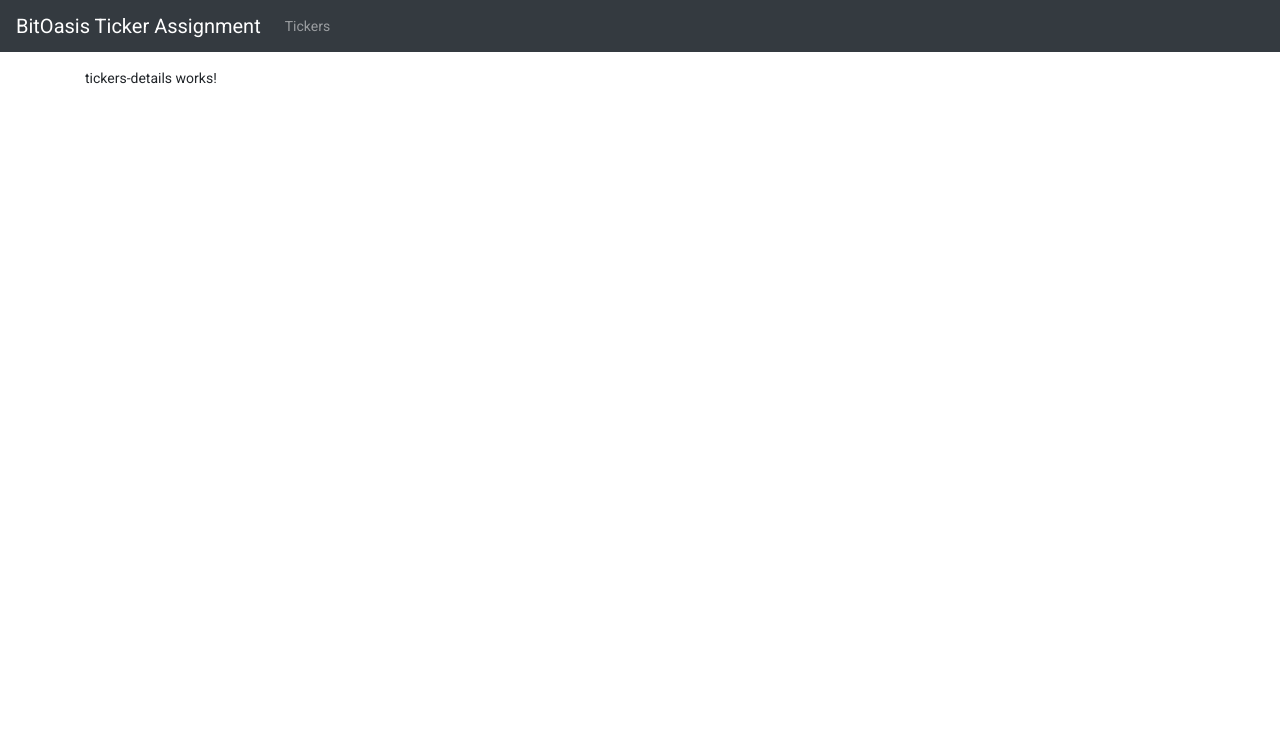
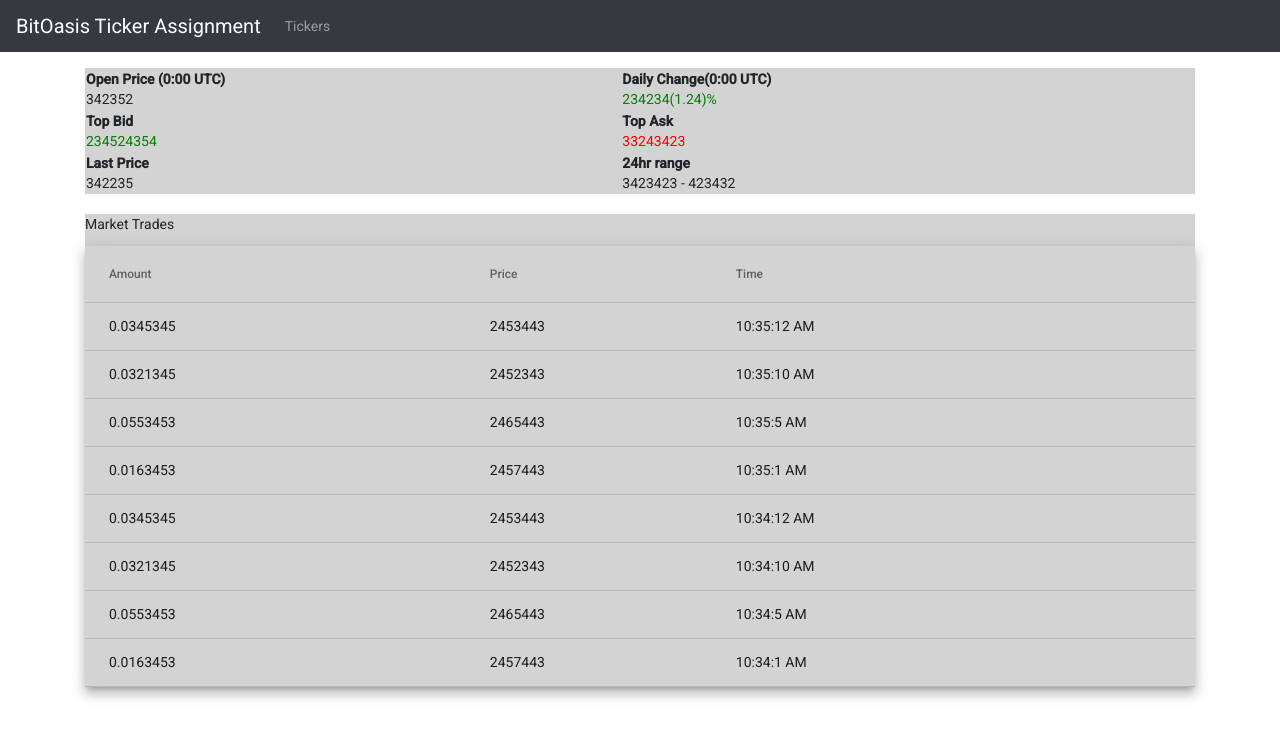
Before and after one commit to arpitaakundu/trading-pair, an Angular app: page /tickers/1 in a window 1280 px wide. Shown: the top 738 px of the page. Built offline with nearby package versions, Linux system fonts and the light colour scheme.

Commit message:
Interim commit for Trades websocket code

```diff
--- a/package.json
+++ b/package.json
@@ -22,6 +22,7 @@
     "@angular/router": "~13.2.0",
     "rxjs": "~7.5.0",
     "tslib": "^2.3.0",
+    "ws": "^8.4.2",
     "zone.js": "~0.11.4"
   },
   "devDependencies": {
@@ -30,6 +31,7 @@
     "@angular/compiler-cli": "~13.2.0",
     "@types/jasmine": "~3.10.0",
     "@types/node": "^12.11.1",
+    "@types/ws": "^8.2.2",
     "jasmine-core": "~4.0.0",
     "karma": "~6.3.0",
     "karma-chrome-launcher": "~3.1.0",
--- a/src/app/app.module.ts
+++ b/src/app/app.module.ts
@@ -8,6 +8,8 @@ import { FormsModule } from '@angular/forms';
 import { HttpClientModule } from '@angular/common/http';
 import { BrowserAnimationsModule } from '@angular/platform-browser/animations';
 import {MatGridListModule} from '@angular/material/grid-list';
+import {MatTableModule} from '@angular/material/table';
+
 @NgModule({
   declarations: [
     AppComponent,
@@ -21,6 +23,7 @@ import {MatGridListModule} from '@angular/material/grid-list';
     HttpClientModule,
     BrowserAnimationsModule,
     MatGridListModule,
+    MatTableModule,
   ],
   providers: [],
   bootstrap: [AppComponent]
--- a/src/app/components/tickers-details/tickers-details.component.css
+++ b/src/app/components/tickers-details/tickers-details.component.css
@@ -0,0 +1,7 @@
+table{
+  width: 100%;
+  background-color: lightgray;
+}
+.bglightgray{
+  background-color: lightgrey;
+}
--- a/src/app/components/tickers-details/tickers-details.component.html
+++ b/src/app/components/tickers-details/tickers-details.component.html
@@ -1 +1,58 @@
-<p>tickers-details works!</p>
+
+<div class="bglightgray">
+  <table>
+    <tr>
+      <td><b>Open Price (0:00 UTC)</b><br/>
+        {{tickerDetails.openprice}}</td>
+      <td><b>Daily Change(0:00 UTC)</b> <br/>
+       <span [ngStyle]="{ color: tickerDetails.tilecolor}"> {{tickerDetails.dailychange}}({{tickerDetails.dailychangerelative}})%</span>
+      </td>
+    </tr>
+    <tr>
+      <td><b>Top Bid</b><br/>
+        <span style="color:green;">{{tickerDetails.bid}}</span>
+      </td>
+      <td><b>Top Ask</b><br/>
+        <span style="color:red;">{{tickerDetails.ask}}</span>
+      </td>
+    </tr>
+    <tr>
+      <td><b>Last Price</b><br/>
+        {{tickerDetails.lastprice}}
+      </td>
+      <td><b>24hr range</b><br/>
+      {{tickerDetails.low}} - {{tickerDetails.high}}</td>
+    </tr>
+  </table>
+</div>
+<br/>
+<div class="bglightgray">
+  <p>Market Trades</p>
+  <table mat-table [dataSource]="dataSource" class="mat-elevation-z8">
+
+    <!--- Note that these columns can be defined in any order.
+          The actual rendered columns are set as a property on the row definition" -->
+
+    <!-- Amount Column -->
+    <ng-container matColumnDef="amount">
+      <th mat-header-cell *matHeaderCellDef> Amount </th>
+      <td mat-cell *matCellDef="let element"> {{element.amount}} </td>
+    </ng-container>
+
+    <!-- Price Column -->
+    <ng-container matColumnDef="price">
+      <th mat-header-cell *matHeaderCellDef> Price </th>
+      <td mat-cell *matCellDef="let element"> {{element.price}} </td>
+    </ng-container>
+
+    <!-- Time Column -->
+    <ng-container matColumnDef="timestamp">
+      <th mat-header-cell *matHeaderCellDef> Time </th>
+      <td mat-cell *matCellDef="let element"> {{element.time}} </td>
+    </ng-container>
+
+    <tr mat-header-row *matHeaderRowDef="displayedColumns"></tr>
+    <tr mat-row *matRowDef="let row; columns: displayedColumns;"></tr>
+  </table>
+
+</div>
--- a/src/app/components/tickers-details/tickers-details.component.ts
+++ b/src/app/components/tickers-details/tickers-details.component.ts
@@ -1,15 +1,45 @@
-import { Component, OnInit } from '@angular/core';
+
+import {Component, OnInit,OnDestroy} from "@angular/core";
+import {WebSocketService} from "src/app/wsservices/websocket.service";
+import {Subscription} from "rxjs";
+import { Trade } from "src/app/models/trade.model";
+import { Ticker } from "src/app/models/ticker.model";
+
+
+const ELEMENT_DATA: Trade[] = [
+  {amount: 0.0345345, price: 2453443, time: '10:35:12 AM'},
+  {amount: 0.0321345, price: 2452343, time: '10:35:10 AM'},
+  {amount: 0.0553453, price: 2465443, time: '10:35:5 AM'},
+  {amount: 0.0163453, price: 2457443, time: '10:35:1 AM'},
+  {amount: 0.0345345, price: 2453443, time: '10:34:12 AM'},
+  {amount: 0.0321345, price: 2452343, time: '10:34:10 AM'},
+  {amount: 0.0553453, price: 2465443, time: '10:34:5 AM'},
+  {amount: 0.0163453, price: 2457443, time: '10:34:1 AM'}]
+
+  const tickerData: Ticker = {symbol:'tBCDUSD',bid:234524354,ask:33243423,dailychangerelative:1.24,dailychange:234234,lastprice:342235,openprice:342352,low:3423423,high:423432,pair:'BCD/USD',tilecolor:'green'}
 
 @Component({
   selector: 'app-tickers-details',
+  providers: [ WebSocketService ],
   templateUrl: './tickers-details.component.html',
   styleUrls: ['./tickers-details.component.css']
 })
-export class TickersDetailsComponent implements OnInit {
-
+export class TickersDetailsComponent implements OnInit,OnDestroy {
+  displayedColumns: string[] = ['amount', 'price', 'timestamp'];
+  tradeDetailsList = ELEMENT_DATA;
+  tickerDetails = tickerData;
+  dataSource = this.tradeDetailsList;
+  wsSubscription!: Subscription;
+  caption='Market Trades'
   constructor() { }
 
   ngOnInit(): void {
   }
+  closeSocket(){
+    this.wsSubscription.unsubscribe();
+  }
 
+  ngOnDestroy() {
+    this.closeSocket();
+  }
 }
--- a/src/app/services/tickers.service.ts
+++ b/src/app/services/tickers.service.ts
@@ -4,7 +4,7 @@ import { HttpClient } from '@angular/common/http';
 import { Ticker } from '../models/ticker.model';
 import { Observable } from 'rxjs';
 import { map } from 'rxjs/operators';
-const baseUrl = 'https://api-pub.bitfinex.com/v2/tickers?symbols=ALL';
+import { environment } from 'src/environments/environment';
 
 @Injectable({
   providedIn: 'root'
@@ -13,13 +13,10 @@ export class TickersService {
 
   constructor(private http: HttpClient) { }
   getAll(): Observable<Ticker[]> {
-   return this.http.get<Ticker[]>(baseUrl).pipe(
+   return this.http.get<Ticker[]>(environment.apiTickerBaseUrl+"ALL").pipe(
       map(data => {
-        //console.log(data[0]);
         return data.map((element: any) => {
-
           return new Ticker(element[0], parseFloat(element[6]), parseFloat(element[7]));}
-
         );
       })
     );
--- /dev/null
+++ b/src/app/wsservices/websocket.service.ts
@@ -0,0 +1,35 @@
+import {Observable } from 'rxjs';
+
+export class WebSocketService {
+
+  ws!: WebSocket;
+  socketIsOpen = 1;
+
+  createObservableSocket(url: string): Observable<any> {
+     this.ws = new WebSocket(url);
+
+    return new Observable(
+       observer => {
+
+        this.ws.onmessage = (event) =>
+          observer.next(event.data);
+
+        this.ws.onerror = (event) => observer.error(event);
+
+        this.ws.onclose = (event) => observer.complete();
+
+        return () =>
+            this.ws.close(1000, "The user disconnected");
+       }
+    );
+  }
+
+  sendMessage(message: string): string {
+    if (this.ws.readyState === this.socketIsOpen) {
+       this.ws.send(message);
+       return `Sent to server ${message}`;
+    } else {
+      return 'Message was not sent - the socket is closed';
+     }
+  }
+}
--- a/src/environments/environment.prod.ts
+++ b/src/environments/environment.prod.ts
@@ -1,3 +1,5 @@
 export const environment = {
-  production: true
+  production: true,
+  apiTickerBaseUrl: 'https://api-pub.bitfinex.com/v2/tickers?symbols=',
+  wsUrl: 'wss://api-pub.bitfinex.com/ws/2'
 };
--- a/src/environments/environment.ts
+++ b/src/environments/environment.ts
@@ -3,7 +3,9 @@
 // The list of file replacements can be found in `angular.json`.
 
 export const environment = {
-  production: false
+  production: false,
+  apiTickerBaseUrl: 'https://api-pub.bitfinex.com/v2/tickers?symbols=',
+  wsUrl: 'wss://api-pub.bitfinex.com/ws/2'
 };
 
 /*
```
Also changed, not shown: src/app/models/trade.model.ts (+7 -2 lines), 2 other files (tests, documents, lock files or other folders).
